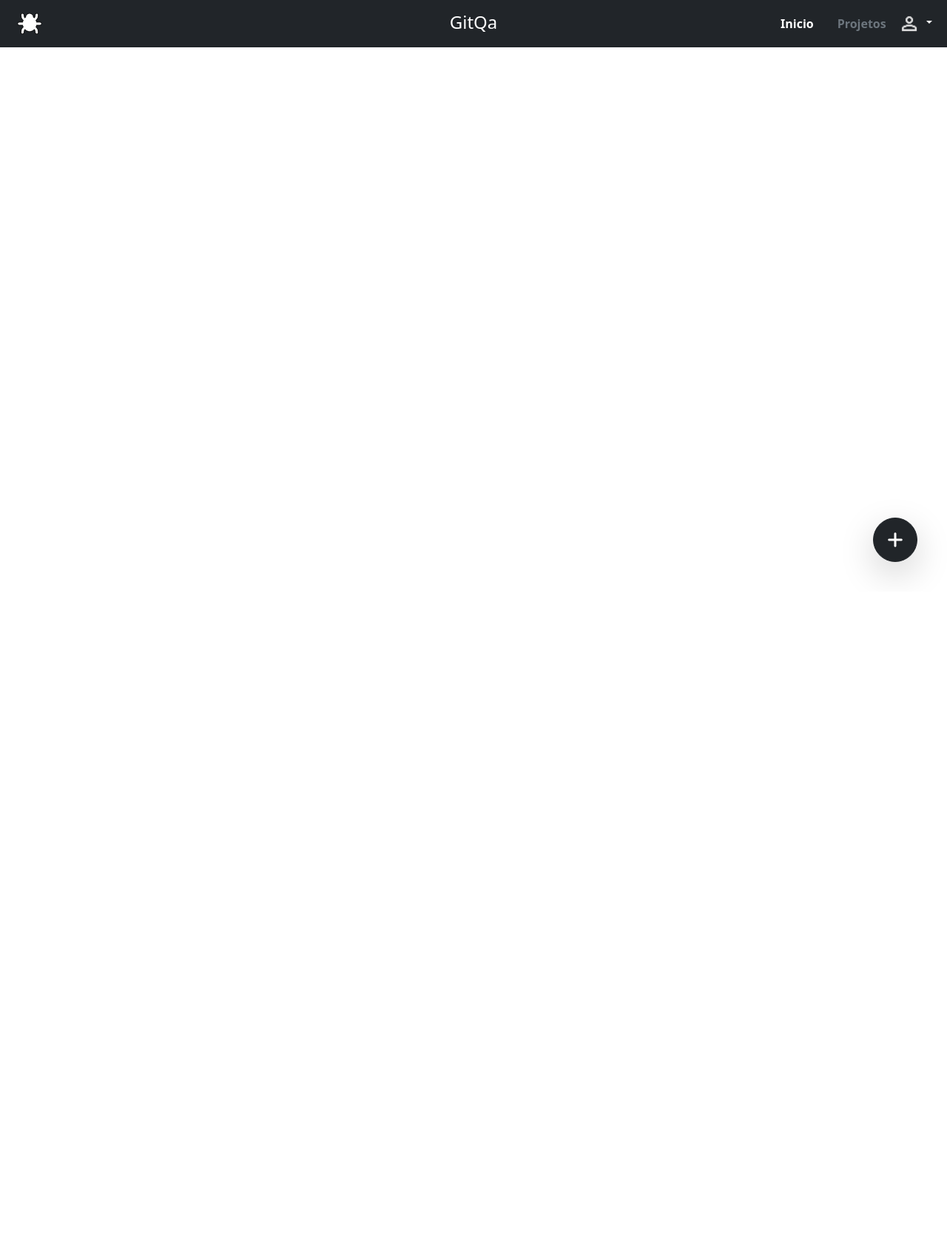
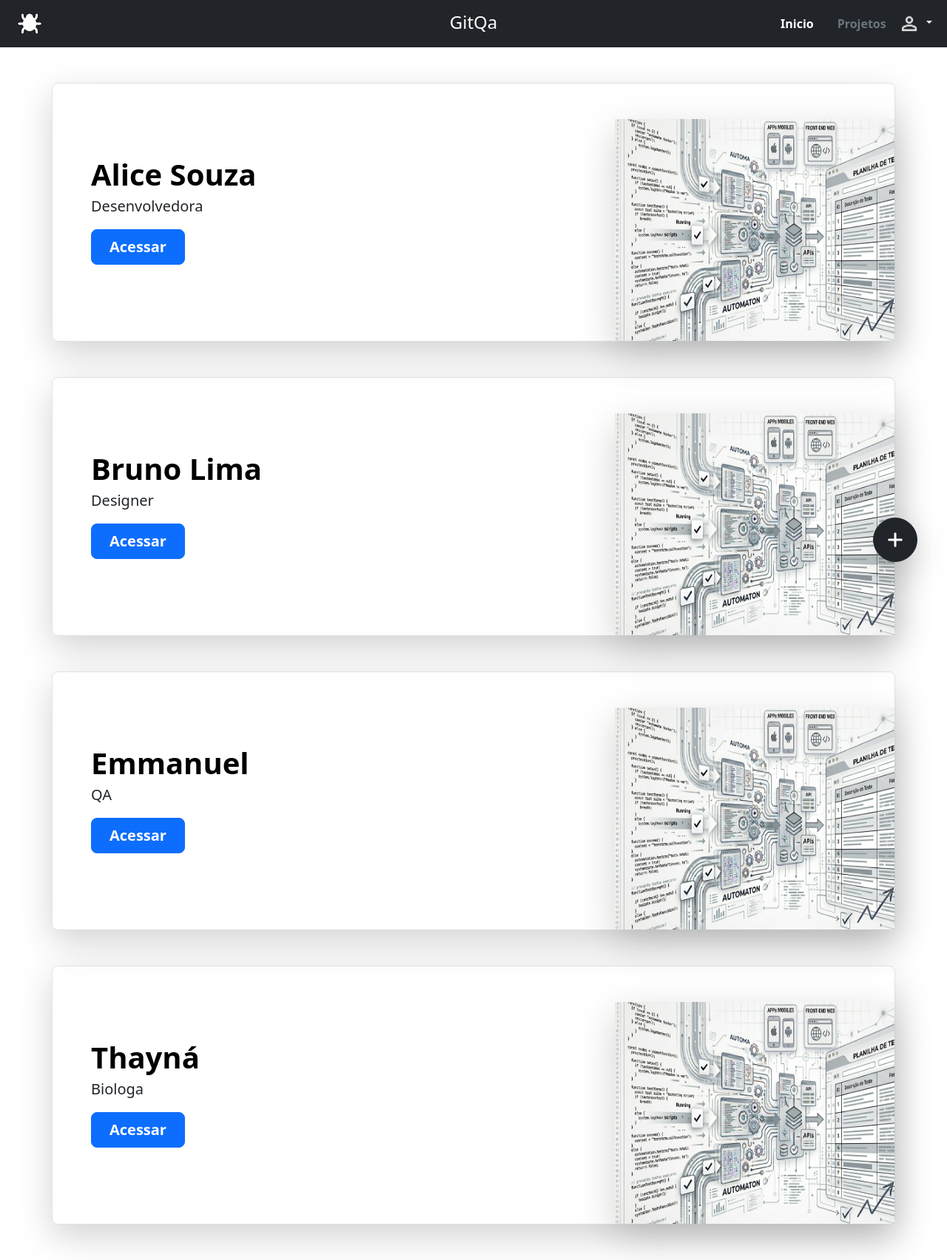
Before and after one commit to Emmanuel-Mendes/QAResponse, a Flask app: page /project in a window 1280 px wide. Shown: the whole page at 74% size. Before the commit the page ends 780 px from the top, so only its background shows below. Run offline with Flask 3, Linux system fonts and the light colour scheme; the visitor is signed in with stand-in values (Sample User, id 1); parts of the project's set-up code (start-up, migrations or seed data) failed here and were passed over.

Commit message:
Subindo últimas implementações

```diff
--- a/app/server/controllers/home/create_project.py
+++ b/app/server/controllers/home/create_project.py
@@ -24,7 +24,7 @@ def create_get():
             if response.status is False:
                 flash(response.error_data, "error")
                 return redirect(url_for("project/create.create_get"))
-            return render_template("project.project_get_post")
+            return redirect(url_for("project.project_get_post"))
         return render_template("home/create_project.html")
 
     flash("Acesse sua conta", "dialog")
--- a/app/server/controllers/home/project.py
+++ b/app/server/controllers/home/project.py
@@ -5,6 +5,7 @@ create project controller
 from flask import Blueprint, flash, redirect, render_template, request, session, url_for
 
 from app.server.controllers.auth.login import login_required
+from app.server.domain.models.projects.projects_repository_by_users import ProjectUserServiceDb
 
 project_blueprint = Blueprint("project", __name__)
 
@@ -15,9 +16,22 @@ def project_get_post():
     """
     Docstring for create_get
     """
+
+    dados_usuarios = [
+        {"id": 1, "title": "Alice Souza", "description": "Desenvolvedora"},
+        {"id": 2, "title": "Bruno Lima", "description": "Designer"},
+        {"id": 3, "title": "Emmanuel", "description": "QA"},
+        {"id": 4, "title": "Thayná", "description": "Biologa"},
+    ]
     if session.get("user_id") is not None:
         if request.method == "POST":
             return render_template("home/project.html")
-        return render_template("home/project.html")
+        user = session.get("user_id")
+        print(user)
+        get_project_by_user = ProjectUserServiceDb.verify_project_by_user_id(user=user)
+
+        print(get_project_by_user.data)
+
+        return render_template("home/project.html", projects=dados_usuarios)
     flash("Acesse sua conta", "dialog")
     return redirect(url_for("login.login"))
--- a/app/server/domain/models/projects/projects_repository_by_users.py
+++ b/app/server/domain/models/projects/projects_repository_by_users.py
@@ -6,6 +6,7 @@ from sqlalchemy.exc import SQLAlchemyError
 
 from app.server.database.user_data_source import db as database
 from app.server.domain.models.projects.projects import Project
+from app.server.domain.models.user.user import User
 from app.server.helper.response import Response
 
 
@@ -16,10 +17,16 @@ class ProjectUseRepository(database.Model):
 
     __tablename__ = "project_bind_user"
 
-    id = database.Column(database.Integer, primary_key=True)
-    project_id = database.Column(database.String(50), nullable=True)
-    user_id = database.Column(database.String(150), nullable=True)
+    user_id = database.Column(database.Uuid, database.ForeignKey('users.user_id'), primary_key=True)
+    project_id = database.Column(database.Uuid, database.ForeignKey('projects.project_id'), primary_key=True)
     created_user_project = database.Column(database.Boolean)
+
+    is_author = database.Column(database.Boolean, default=False, nullable=False, index=True)
+    joined_at = database.Column(database.DateTime, default=database.func.now())
+
+    # Back-populates para navegação bidirecional
+    user = database.relationship("UserRepository", back_populates="project_memberships")
+    project = database.relationship("ProjectRepository", back_populates="user_memberships")
 
 
 class ProjectUserServiceDb:
@@ -39,13 +46,20 @@ class ProjectUserServiceDb:
         :rtype: Response
         """
         try:
-            add_project = ProjectUseRepository()
+            # add_project = ProjectUseRepository()
 
+            """
             add_project.project_id = user_request.project_id
             add_project.created_user_project = user_request.created
             add_project.user_id = user_request.user_id
+            """
 
-            database.session.add(instance=add_project)
+            user_link = ProjectUserServiceDb(
+                user_id=user_request.user_id,
+                project_id=user_request.project_id,
+                is_author=user_request.created
+            )
+            database.session.add(instance=user_link)
             database.session.commit()
             return Response.success(data="Success")
         except TypeError as e:
@@ -71,3 +85,36 @@ class ProjectUserServiceDb:
             return Response.success(data=user_get)
         else:
             return Response.error(error="Usuário ou senha errado")
+
+    @classmethod
+    def verify_project_by_user_id(cls, user: User) -> Response:
+        """
+        Docstring for verifty_user_by_email
+
+        :param self: Description
+        :param user: Description
+        :type user: User
+        :return: Description
+        :rtype: Response
+        """
+        try:
+            get_project = ProjectUseRepository()
+            # user_get = get_project.query.filter_by(user_id=user).all()
+
+            resultado = get_project.query(get_project.c.project_id).filter(get_project.c.user_id == 1).all()
+
+            print(resultado)
+            if resultado is not None:
+                return Response.success(data=resultado)
+            else:
+                return Response.error(error="Usuário ou senha errado")
+
+        except AttributeError as e:
+            print("AttributeError: ", e)
+            return Response.error(error="Erro interno, tente novamente")
+        except TypeError as e:
+            print("TypeErro: ", e)
+            return Response.error(error="Erro interno, tente novamente")
+        except SQLAlchemyError as e:
+            print("Error banco de dado: ", e)
+            return Response.error(error="Erro interno, tente novamente")
--- a/app/templates/base_index.html
+++ b/app/templates/base_index.html
@@ -23,14 +23,14 @@
 
 <div class="text-bg-dark d-flex p-2">
     <div class="container">
-        <div class="d-flex flex-wrap align-items-center justify-content-center justify-content-lg-start">
+        <div class="d-flex flex-wrap align-items-center justify-content-center justify-content-lg-start navbar-expand-lg p-0">
             <img src= "{{ url_for('static', filename='icon.png') }}" alt="Icon" width="40" height="40" class="d-inline-block align-text-top my-md-1" >
         </div>
 
     </div>
 
     <div class="container">
-        <div class="d-flex flex-wrap align-items-center justify-content-center justify-content-lg-center">
+        <div class="d-flex flex-wrap align-items-center justify-content-center justify-content-lg-center navbar-expand-lg p-0">
             <h4 class=" col-15 col-lg-auto my-5 justify-content-center my-md-2 text-small text-center">GitQa</h1>
         </div>
     </div>
@@ -39,7 +39,7 @@
 
         <div class="d-flex flex-wrap align-items-center justify-content-center justify-content-lg-end text-center">
 
-            <ul class="nav col-15 col-lg-auto my-5 justify-content-center my-md-1 text-small text-center">
+            <ul class="nav col-15 col-lg-auto my-5 justify-content-center my-md-1 text-small text-center navbar-expand-lg p-0">
                 <li>
                     <a class="nav-link
                     {{'text-secondary fw-bold active' if request.endpoint == 'home.home' else 'text-white fw-bold'}}"
--- a/app/templates/home/create_project.html
+++ b/app/templates/home/create_project.html
@@ -14,6 +14,8 @@
 
 
 {% block content%}
+
+
 <div class="container p-3 mx-2 border-0 ">
     <a href="{{ url_for('home.home') }}">
         <button class=" bg-transparent border-0 align-content-center" >
@@ -25,8 +27,8 @@
 </div>
 <form method="POST">
 
-    <h1 class="h3  my-3 mx-auto w-75 align-items-center mw-200 border-black align-content-center align-middle bg-white"> Novo projeto</h1>
-    <h5 class="h6  my-3 mx-auto w-75 align-items-center mw-200 border-black align-content-center align-middle bg-white text-secondary"> Criar novo repositório para testes manuais e/ou automatizados</h5>
+    <h1 class="h3 my-3 mx-auto w-75 align-items-center mw-200 border-black align-content-center align-middle bg-white"> Novo projeto</h1>
+    <h5 class="h6 my-3 mx-auto w-75 align-items-center mw-200 border-black align-content-center align-middle bg-white text-secondary"> Criar novo repositório para testes manuais e/ou automatizados</h5>
 
     <div class="form-floating my-2 mx-auto w-75 align-items-center mw-200 border-secondary align-content-center align-middle bg-white">
         <input name='project_name' type="text" class="form-control border-secondary" id="project_name" placeholder="Nome do projeto">
--- a/app/templates/home/project.html
+++ b/app/templates/home/project.html
@@ -17,29 +17,44 @@
 
 {% block content%}
 
-<div class="card-group">
-
-    {% if usuario  %}
-
-        {% for usuario in usuario %}
-            <div class="card mb-3 mx-3 my-5" style="width: 18rem;">
-                <img src="..." class="card-img-top" alt="...">
-                <div class="card-body">
-                <h5 class="card-title">{{ usuario.length }}</h5>
-                <h5 class="card-title">{{ usuario.nome }}</h5>
-                <p class="card-text"><small class="text-body-secondary">{{ usuario.status }}</small></p>
-                <a href="#" class="btn btn-primary">Go somewhere</a>
-                </div>
-            </div>
-        {% endfor %}
-    {% endif %}
-</div>
 
 <a href="/project/create"
    class="btn btn-dark d-flex align-items-center justify-content-center shadow-lg"
    style="position: fixed; width: 60px; height: 60px; bottom: 40px; right: 40px; border-radius: 50%; font-size: 24px; z-index: 1000;">
     <i class="fa-solid fa-plus"></i>
 </a>
+{% for project in projects %}
+    <div class="container my-5">
+        <div class="row p-1 pb-0 pe-lg-0 pt-lg-5 align-items-center rounded-3 border shadow-lg">
+            <div class="col-lg-7 p-3 p-lg-5 pt-lg-3">
+                <h2 class="display-6 fw-bold lh-1 text-body-emphasis">{{project.title}}</h2>
+                <p class="lead">{{project.description}}</p>
+                <div class="d-grid gap-2 d-md-flex justify-content-md-start mb-4 mb-lg-3">
+                    <button type="button" class="btn btn-primary btn-lg px-4 me-md-2 fw-bold">Acessar</button>
+                </div>
+            </div>
+            <div class="col-lg-4 offset-lg-1 p-0 overflow-hidden shadow-lg">
+                <img class="rounded-lg-3" src="/static/project_img.png" alt="" width="400" height="300">
+            </div>
+        </div>
+    </div>
+
+{% else %}
+    <div style="margin: 0; padding: 0; display: flex; justify-content: center; align-items: center; min-height: 80vh; background-color: #ffffff; font-family: Arial, sans-serif;"></body>
+        <div style="text-align: center; background-color: white; padding: 30px; border-radius: 10px; box-shadow: 0 4px 8px rgba(0,0,0,0.1); width: 80%; max-width: 600px;">
+
+                <img src="/static/project_erro.png" alt="Ícone de Erro" style="max-width: 55%; height: auto; display: block; margin: 0 auto 1px auto;">
+
+                <h1 style="font-size: 20px; color: #ca0000; margin-top: 0; margin-bottom: 5px; font-weight: bold; letter-spacing: 1px;">
+                Nenhum projeto encontrado
+                </h1>
+
+                <p style="font-size: 18px; color: #666; margin: 0; line-height: 1.6;">
+                    Por favor, cadastre um no botão a baixo
+                </p>
+        </div>
+    </div>
+{% endfor %}
 
 </div>
     {% with messages = get_flashed_messages(with_categories=true)%}
```
Also changed, not shown: app/server/domain/models/projects/projects_repository.py (+6 -21 lines), app/server/domain/models/user/user_repository.py (+7 -4 lines), app/server/services/project_service.py (+18 -0 lines), app/templates/static/project_erro.png (added), app/templates/static/project_img.png (added).
